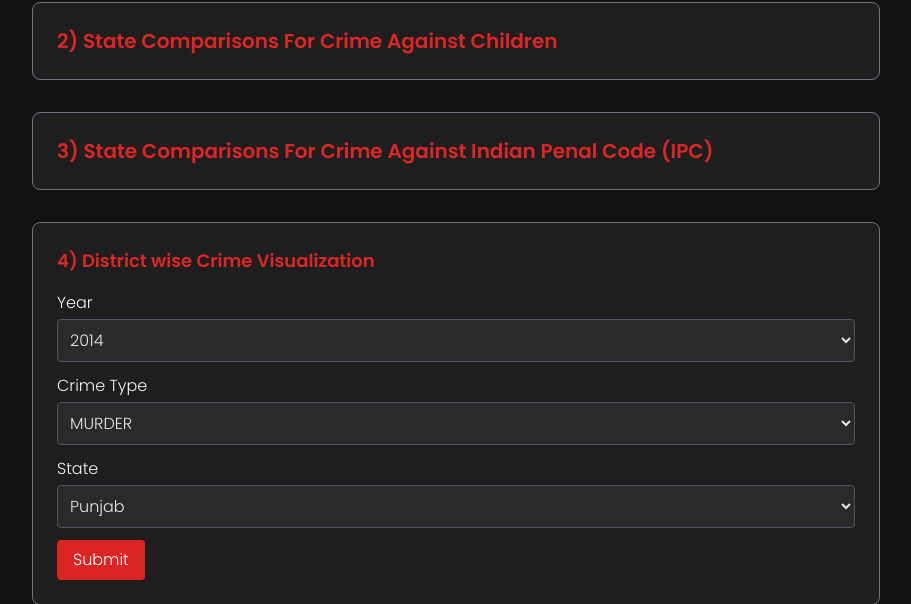
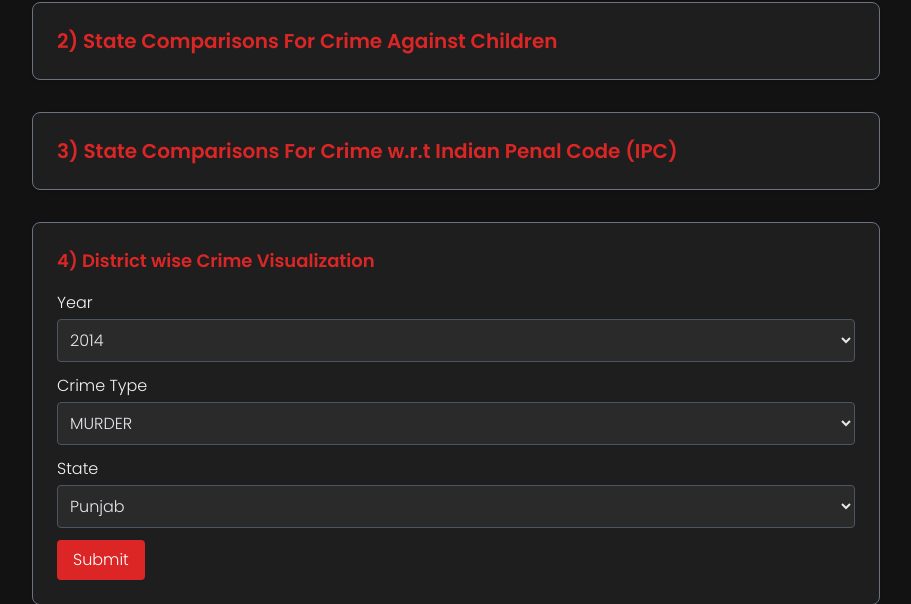
Before and after one commit to Abhay1576/crimeSentry, a Flask app: page /vis.html in a window 1280 px wide. Shown: the part 465-1069 px from the top of the page, without its empty margins (184-1095 px from the left). Run offline with Flask 3, Linux system fonts and the light colour scheme; some libraries are stand-ins or nearby versions.

Commit message:
Update vis.html

```diff
--- a/templates/vis.html
+++ b/templates/vis.html
@@ -105,7 +105,7 @@
           href="IPCViz.html"
           class="block text-xl font-semibold text-red-600 hover:text-red-800"
         >
-          3) State Comparisons For Crime Against Indian Penal Code (IPC)
+          3) State Comparisons For Crime w.r.t Indian Penal Code (IPC)
         </a>
       </div>
       <div
@@ -163,7 +163,7 @@
               <option value="CHEATING">CHEATING</option>
               <option value="ARSON">ARSON</option>
               <option value="HURT/GREVIOUS HURT">HURT/GREVIOUS HURT</option>
-              <option value="DOWRY DEATH">DOWRY DEATH</option>
+              <option value="DOWRY DEATHS">DOWRY DEATHS</option>
               <option
                 value="ASSAULT ON WOMEN WITH INTENT TO OUTRAGE HER MODESTY"
               >
```
